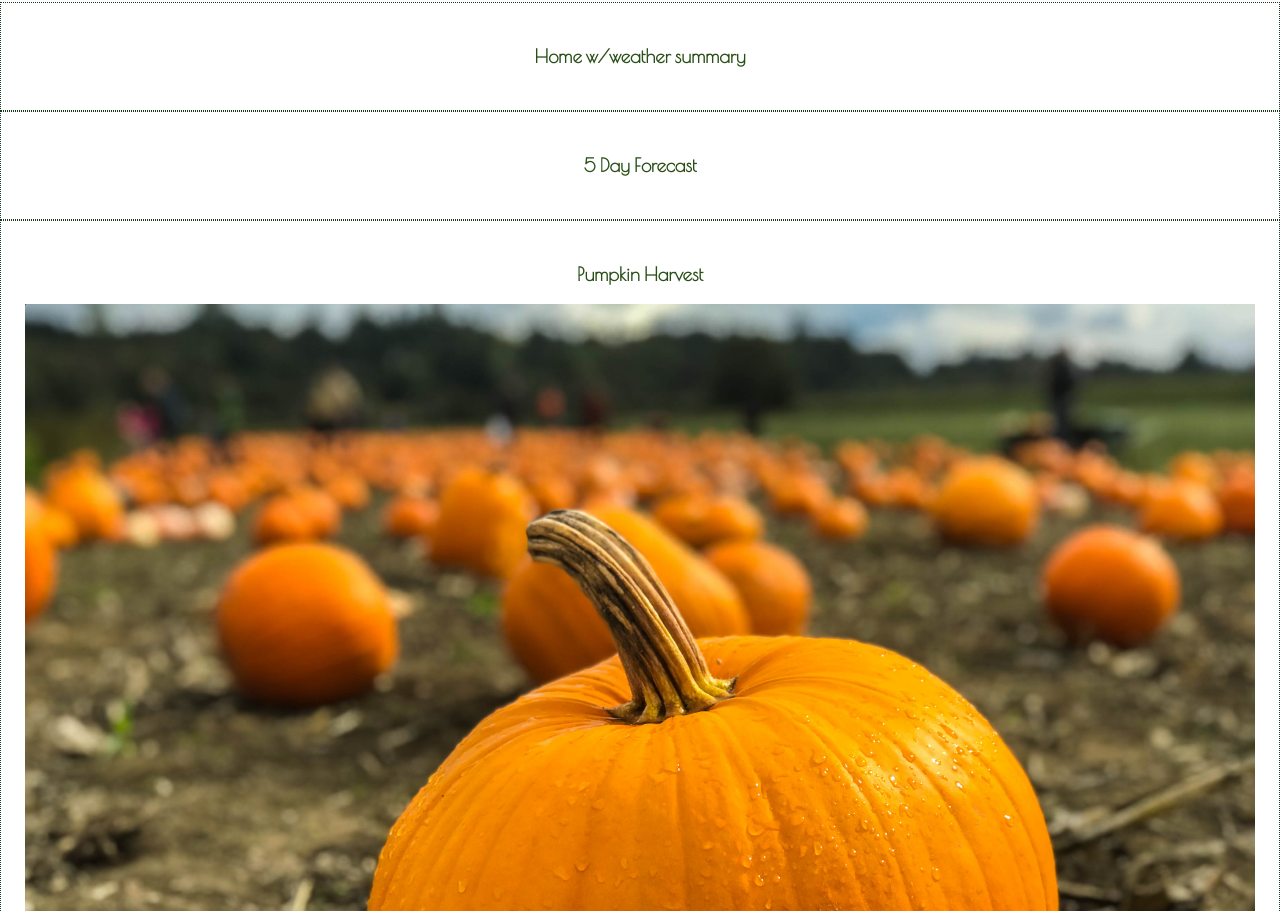
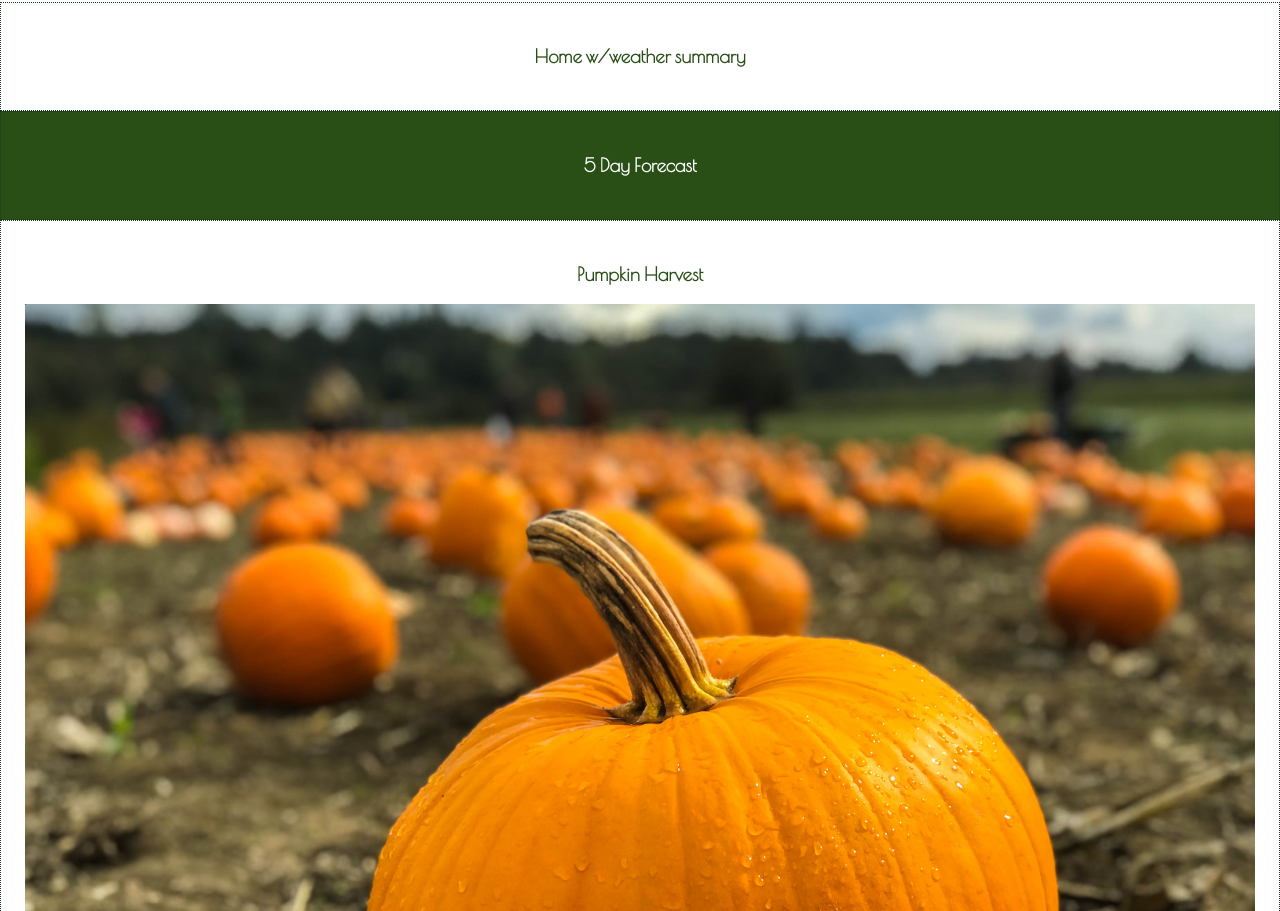
Before and after one commit to gomez3377/wdd230, a plain HTML site: page lesson5/preston-5.html in a window 1280 px wide. Shown: the part 1199-2110 px from the top of the page. Drawn offline with nearby package versions, Linux system fonts and the light colour scheme.

Commit message:
wednesday

```diff
--- a/lesson5/css/small.css
+++ b/lesson5/css/small.css
@@ -57,7 +57,13 @@ h2, h3 {
     color: #294f17;
 
 }
+section#fiveDayForecastSection {
+    background-color: #294f17;
+}
+section#fiveDayForecastSection h3 {
+    color: #fff;
 
+}
 
 div img, article img {
     width: 100%;
```
Also changed, not shown: lesson5/js/bom.js (+14 -6 lines).
